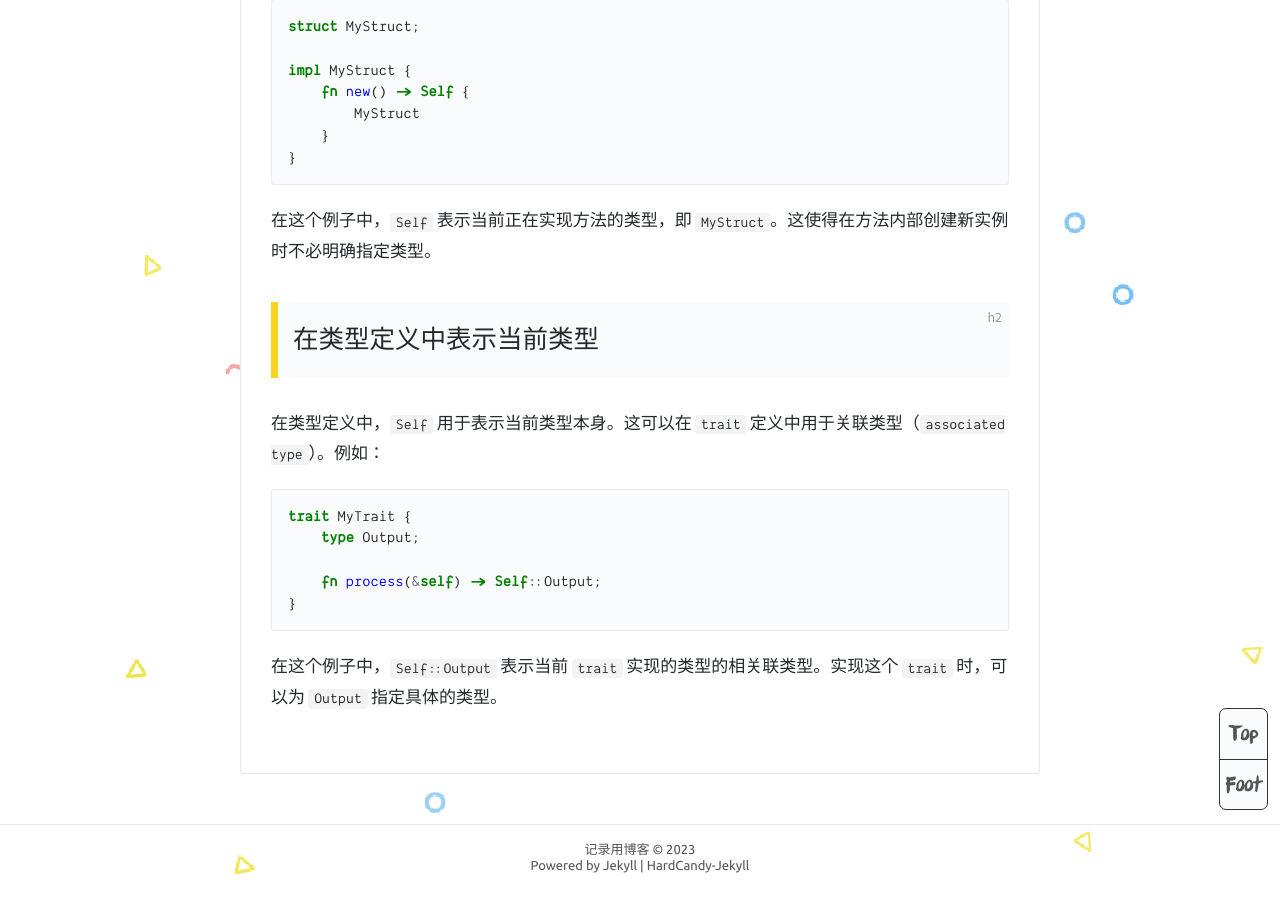
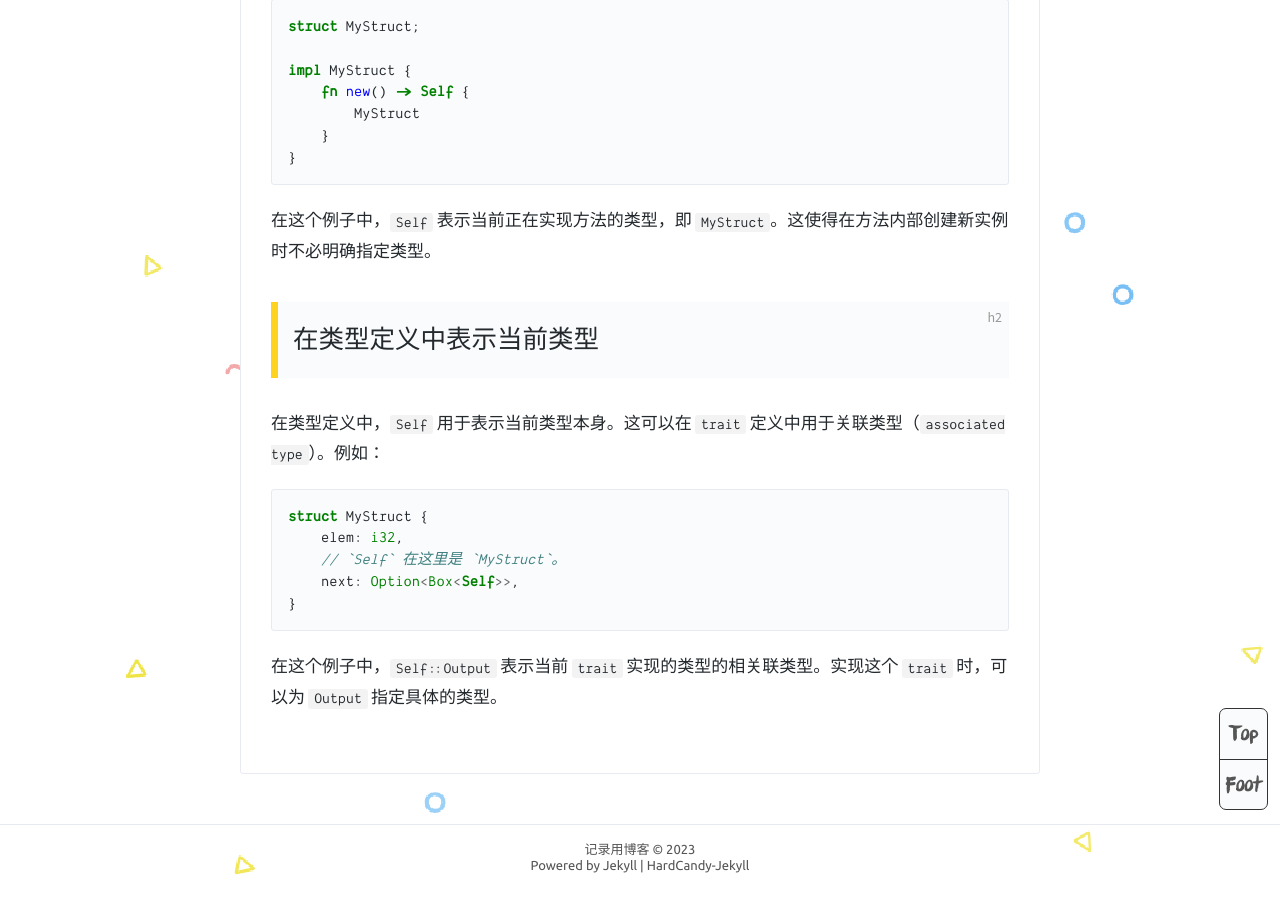
Before and after one commit to 1325927765/1325927765.github.io, a Jekyll site: the page built from _posts/2023-11-27-Rust中的self和Self.md, in a window 1280 px wide and 900 px high, scrolled down 4174 px. Built offline with Jekyll 4.4.1, drawn with Linux system fonts in a browser that asks for light colours.

Commit message:
modified:   "_posts/2023-11-27-Rust\344\270\255\347\232\204self\345\222\214Self.md"

````diff
--- a/_posts/2023-11-27-Rust中的self和Self.md
+++ b/_posts/2023-11-27-Rust中的self和Self.md
@@ -135,10 +135,10 @@ impl MyStruct {
 ## 在类型定义中表示当前类型
 在类型定义中，`Self` 用于表示当前类型本身。这可以在 `trait` 定义中用于关联类型（`associated type`）。例如：
 ```rust
-trait MyTrait {
-    type Output;
-
-    fn process(&self) -> Self::Output;
+struct MyStruct {
+    elem: i32,
+    // `Self` 在这里是 `MyStruct`。
+    next: Option<Box<Self>>,
 }
 ```
 在这个例子中，`Self::Output` 表示当前 `trait` 实现的类型的相关联类型。实现这个 `trait` 时，可以为 `Output` 指定具体的类型。
````
